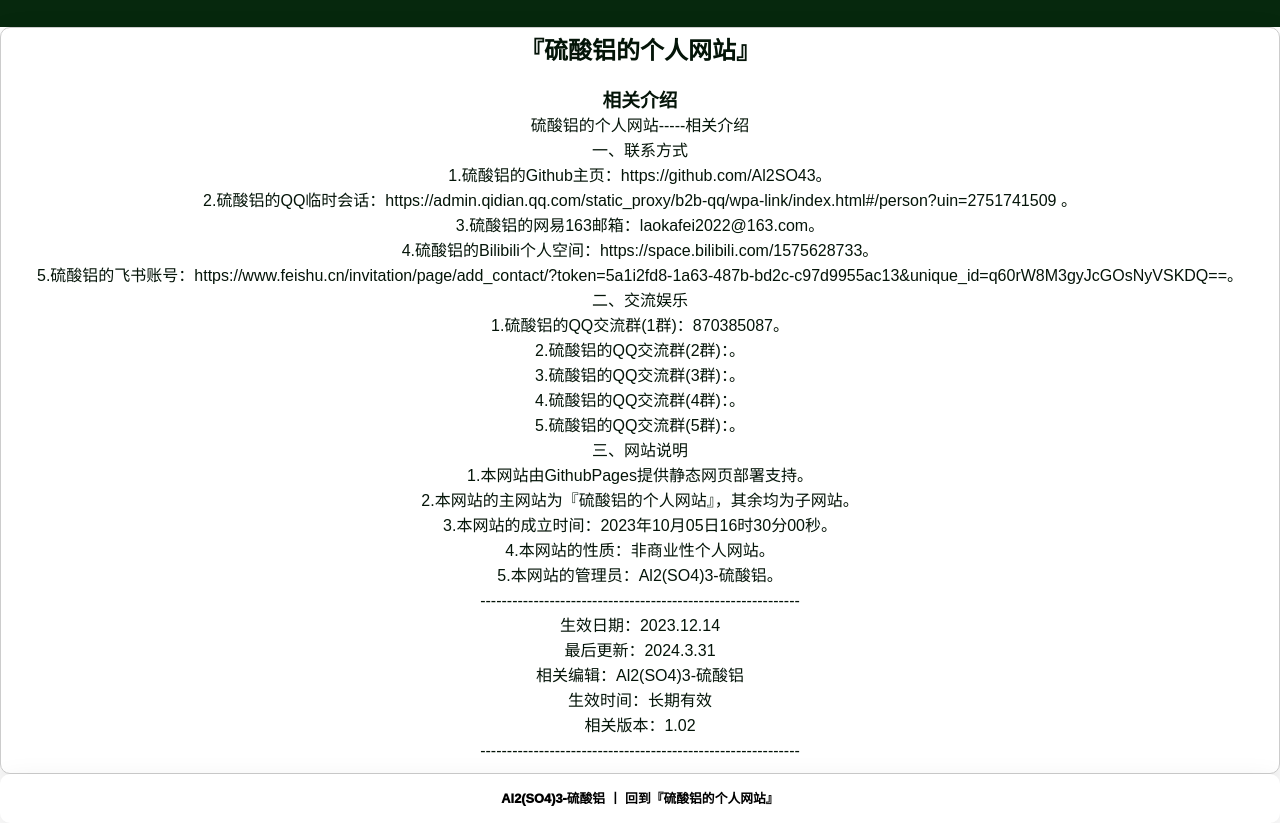
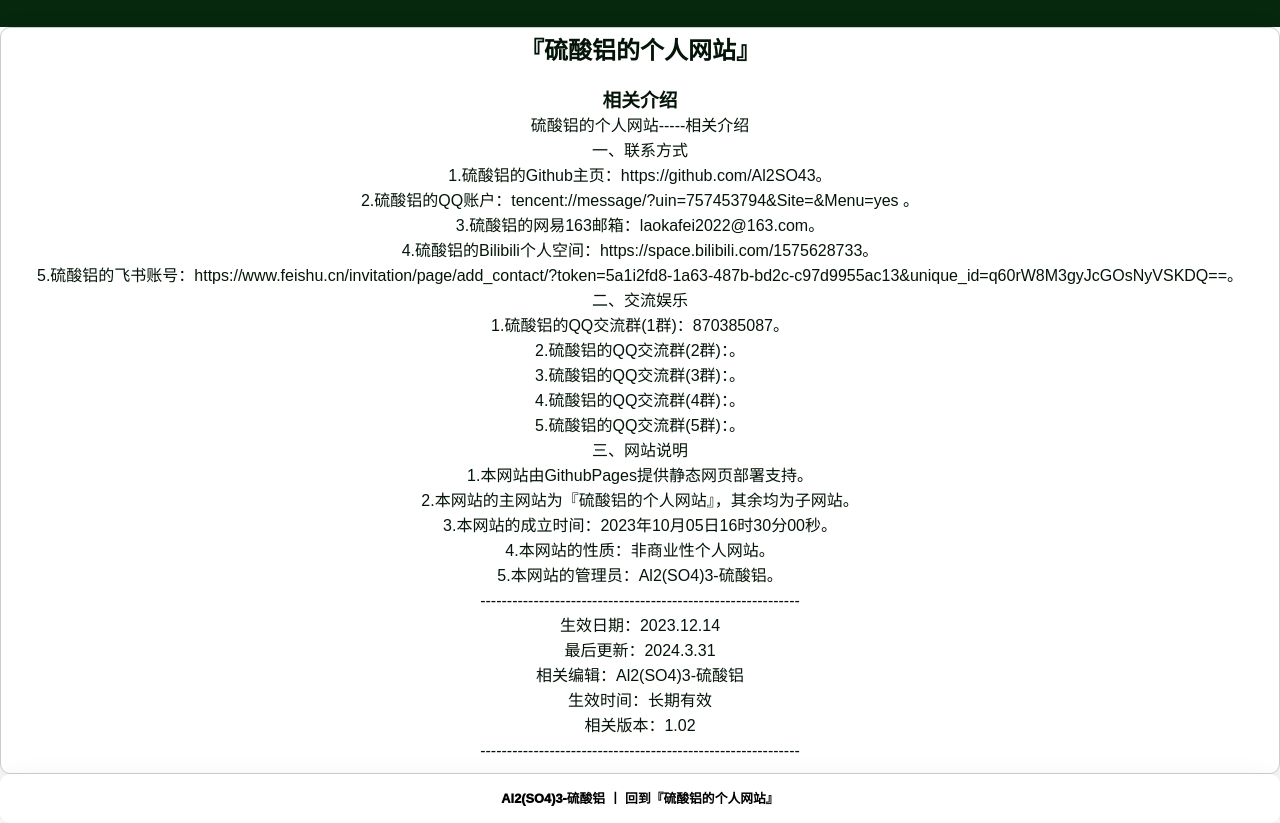
Before and after one commit to Al2SO43/backstage, a plain HTML site: page WebsiteRelatedIntroduction.html in a window 1280 px wide. Shown: the part 97-920 px from the top of the page. Drawn offline with Linux system fonts and the light colour scheme.

Commit message:
Add files via upload

```diff
--- a/WebsiteRelatedIntroduction.html
+++ b/WebsiteRelatedIntroduction.html
@@ -20,7 +20,7 @@
         <p>硫酸铝的个人网站-----相关介绍<br />
             一、联系方式<br />
             1.<a href="https://github.com/Al2SO43" target="_blank">硫酸铝的Github主页：https://github.com/Al2SO43。</a><br />
-            2.<a href="https://admin.qidian.qq.com/static_proxy/b2b-qq/wpa-link/index.html#/person?uin=2751741509" target="_blank">硫酸铝的QQ临时会话：https://admin.qidian.qq.com/static_proxy/b2b-qq/wpa-link/index.html#/person?uin=2751741509 。</a><br />
+            2.<a href="tencent://message/?uin=2751741509&Site=&Menu=yes" target="_blank">硫酸铝的QQ账户：tencent://message/?uin=757453794&Site=&Menu=yes 。</a><br />
             3.<a href="mailto: laokafei2022@163.com" target="_blank">硫酸铝的网易163邮箱：laokafei2022@163.com。</a><br />
             4.<a href="https://space.bilibili.com/1575628733" target="_blank">硫酸铝的Bilibili个人空间：https://space.bilibili.com/1575628733。</a><br />
             5.<a href="https://www.feishu.cn/invitation/page/add_contact/?token=5a1i2fd8-1a63-487b-bd2c-c97d9955ac13&amp;unique_id=q60rW8M3gyJcGOsNyVSKDQ==" target="_blank">硫酸铝的飞书账号：https://www.feishu.cn/invitation/page/add_contact/?token=5a1i2fd8-1a63-487b-bd2c-c97d9955ac13&amp;unique_id=q60rW8M3gyJcGOsNyVSKDQ==。</a><br />
```
